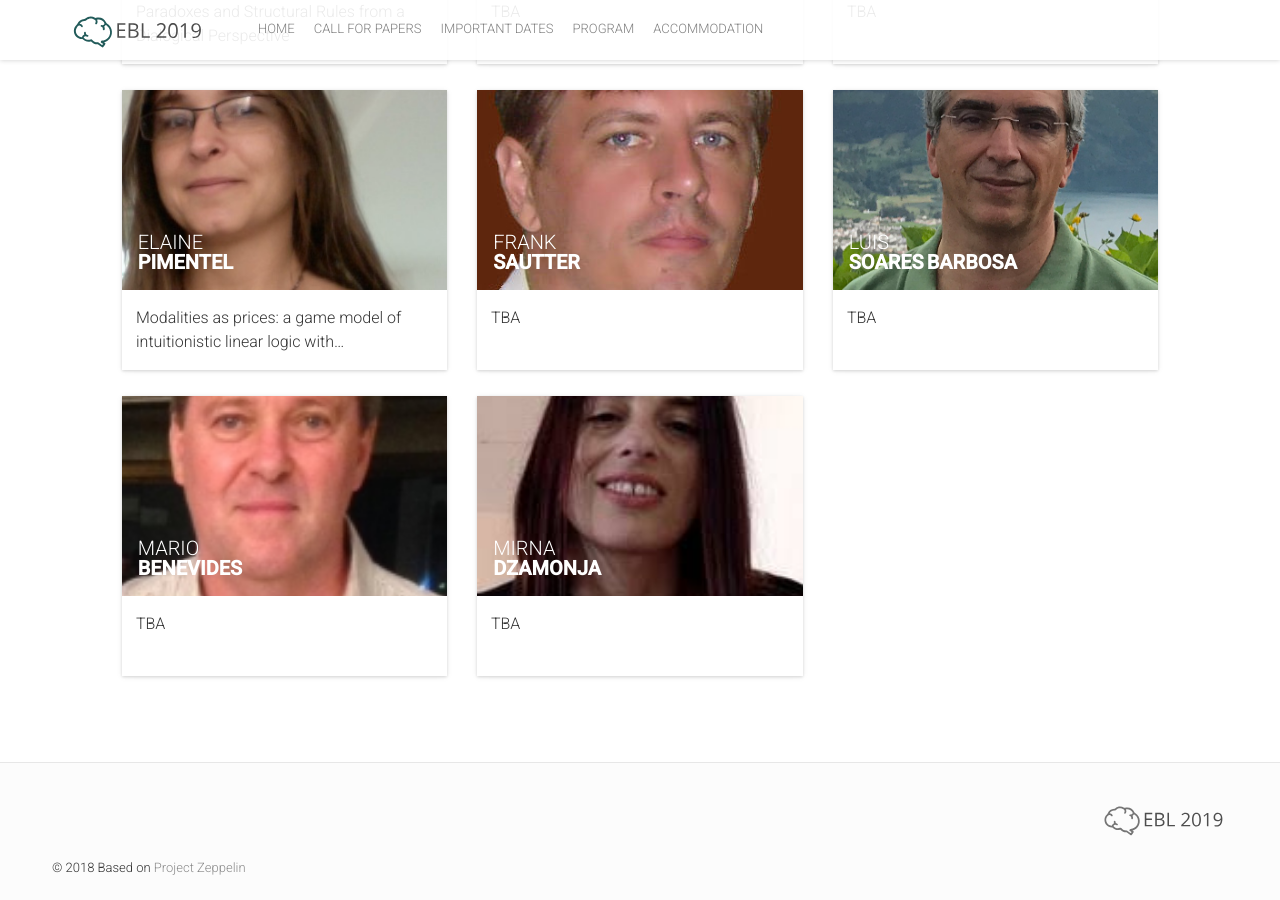
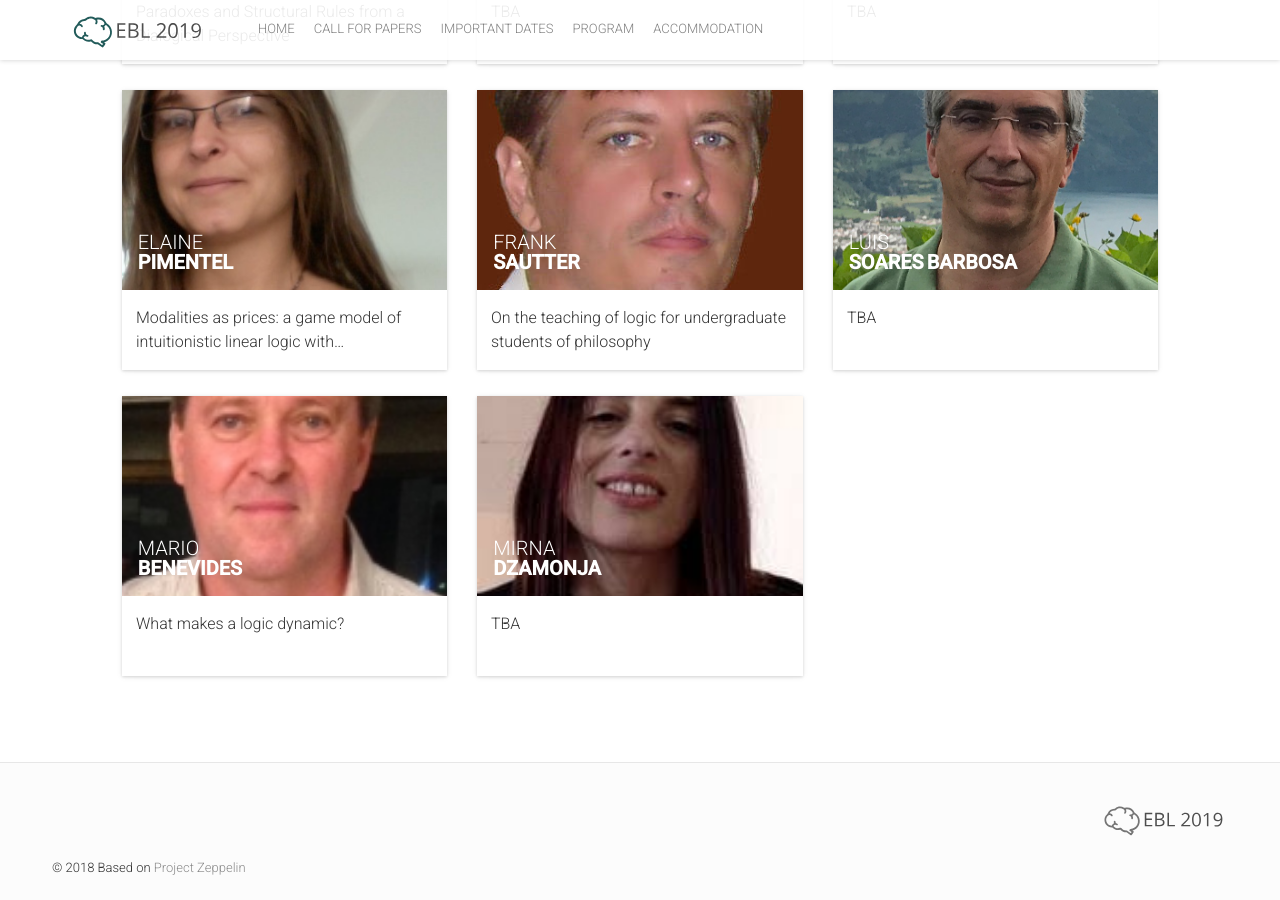
Before and after one commit to brunobruck/ebl, a Jekyll site: the page built from speakers.html, in a window 1280 px wide and 900 px high, scrolled down 673 px. Built offline with Jekyll 4.4.1, drawn with Linux system fonts in a browser that asks for light colours; nearby versions of some CDN libraries.

Commit message:
new version

```diff
--- a/_data/sessions.yml
+++ b/_data/sessions.yml
@@ -28,7 +28,7 @@
   language: en
 -
   id: 005
-  title: "TBA"
+  title: "On the teaching of logic for undergraduate students of philosophy"
   description: ""
   subtype: presentation
   speakers: [5]
@@ -42,7 +42,7 @@
   language: en
 -
   id: 007
-  title: "TBA"
+  title: "What makes a logic dynamic?"
   description: ""
   subtype: presentation
   speakers: [7]
```
